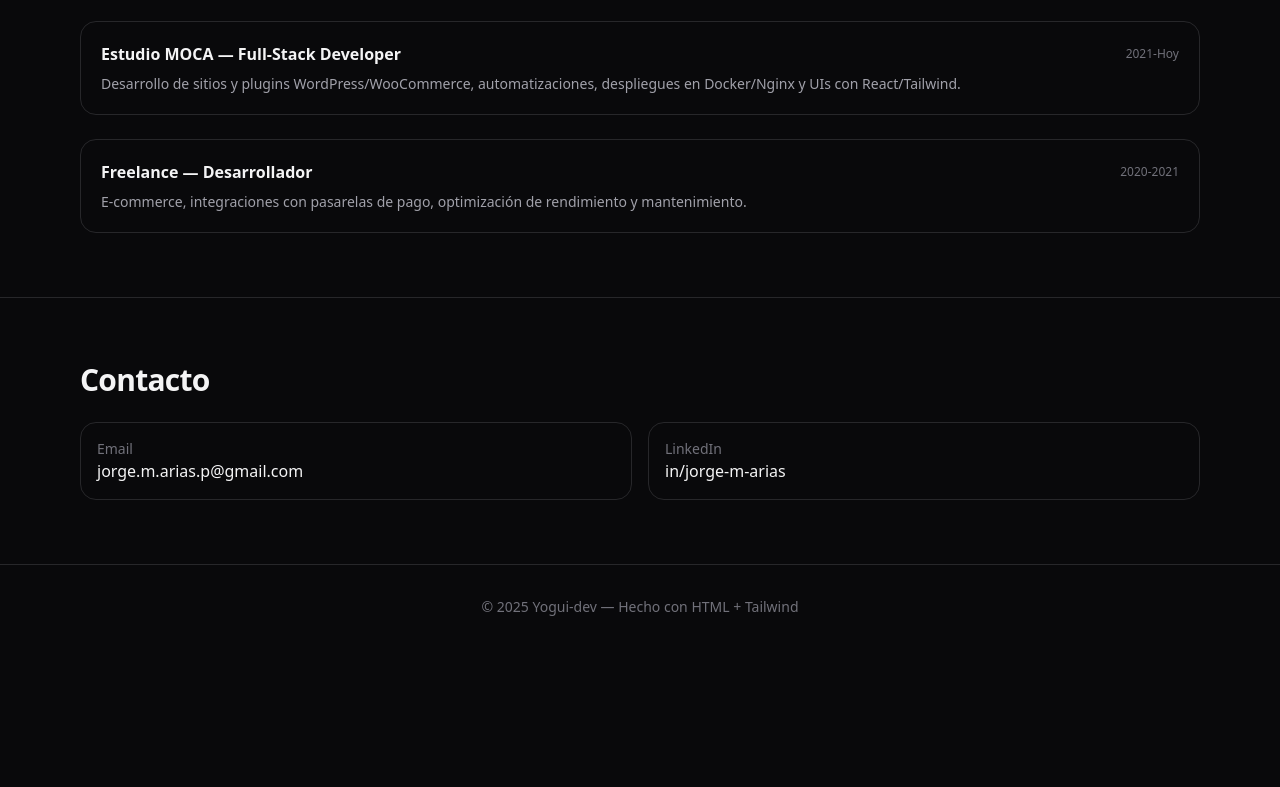
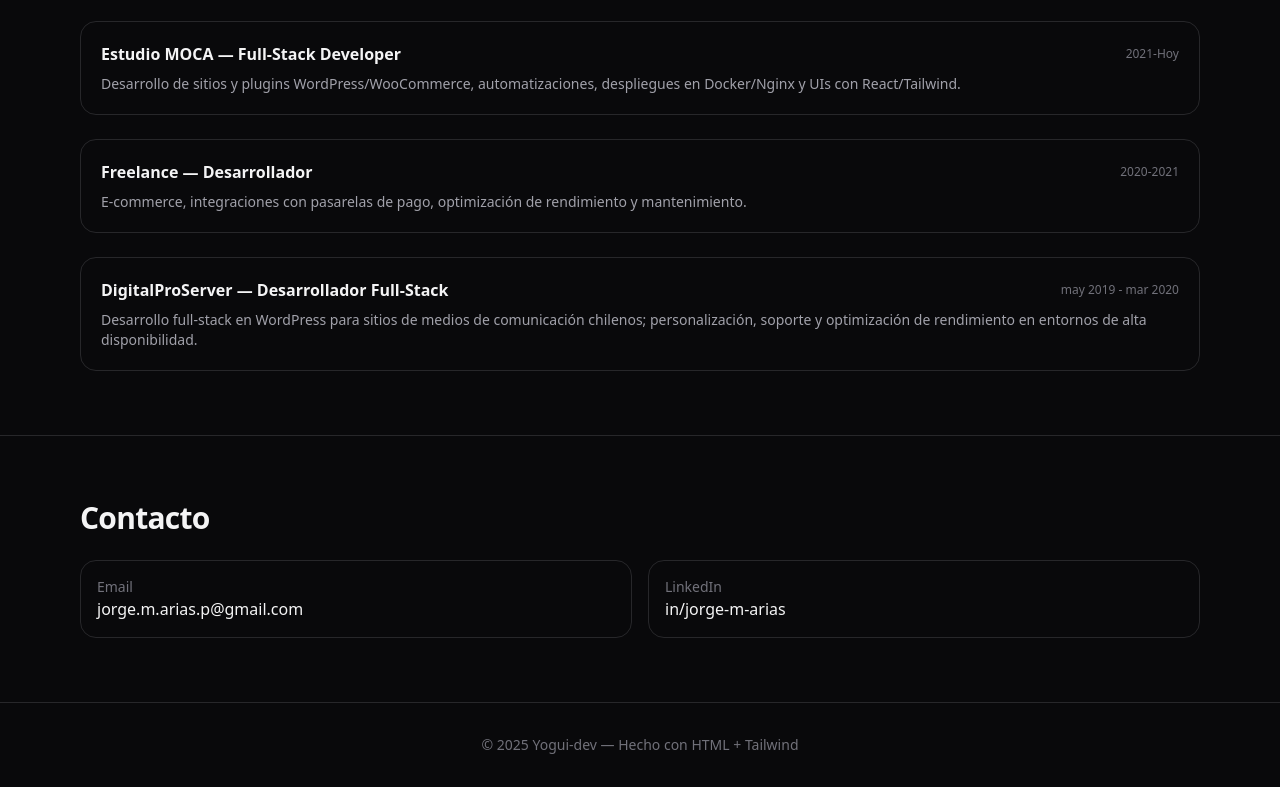
Before and after one commit to yogui-dev/portafolio-profesional-yogui-dev, a website built with Vite: page index.html in a window 1280 px wide. Shown: the part 2263-3050 px from the top of the page. Before the commit the page ends 2912 px from the top, so only its background shows below. Built offline with nearby package versions, Linux system fonts and the light colour scheme.

Commit message:
feat(experiencia): agrega DigitalProServer (may 2019 - mar 2020) con foco en WordPress para medios
- Nueva entrada: DigitalProServer — Desarrollador Full‑Stack
- WordPress para medios chilenos: personalización, soporte y optimización de rendimiento/alta disponibilidad
- Mantiene orden cronológico de la sección

```diff
--- a/index.html
+++ b/index.html
@@ -226,6 +226,16 @@
             rendimiento y mantenimiento.
           </p>
         </li>
+        <li class="rounded-2xl border border-zinc-200 p-5 dark:border-zinc-800">
+          <div class="flex items-center justify-between">
+            <h3 class="font-semibold">DigitalProServer — Desarrollador Full‑Stack</h3>
+            <span class="text-xs text-zinc-500">may 2019 - mar 2020</span>
+          </div>
+          <p class="mt-2 text-sm text-zinc-600 dark:text-zinc-400">
+            Desarrollo full‑stack en WordPress para sitios de medios de comunicación chilenos; personalización, soporte y
+            optimización de rendimiento en entornos de alta disponibilidad.
+          </p>
+        </li>
       </ol>
     </div>
   </section>
```
